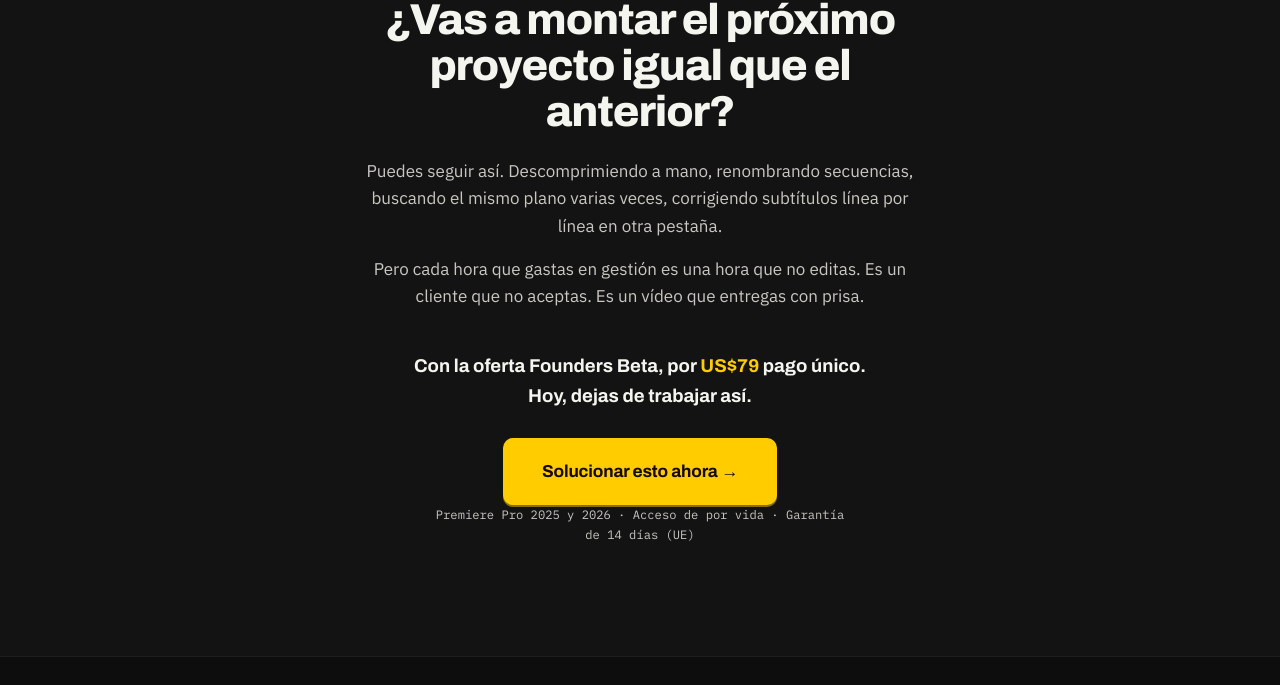
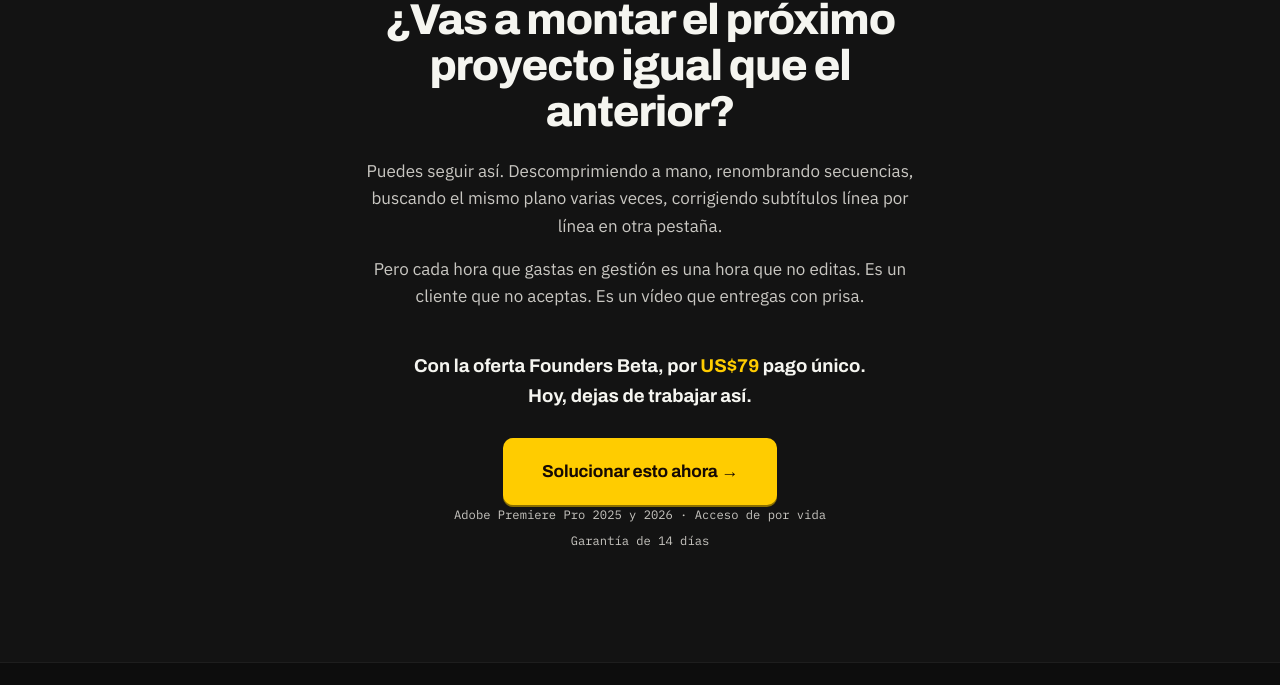
Before and after one commit to marquesdxp/postline-landing, a plain HTML site: page index.html in a window 1280 px wide. Shown: the part 10213-10898 px from the top of the page. Drawn offline with Linux system fonts and the light colour scheme.

Commit message:
Separar el texto de garantía del cierre en 2 líneas y darle más aire respecto al CTA
- "Adobe Premiere Pro 2025 y 2026 · Acceso de por vida" / "Garantía de 14 días" como líneas independientes
- Más margen superior para que no quede pegado al botón "Solucionar esto ahora"

```diff
--- a/css/style.css
+++ b/css/style.css
@@ -380,7 +380,9 @@ p{margin:0}
 .close p{color:var(--ink-soft);max-width:56ch;margin:0 0 16px}
 .close .price-line{font-family:var(--display);font-weight:700;color:var(--ink);font-size:1.16rem;margin:26px 0}
 .close .price-line b{color:var(--orange)}
-.close__meta{margin-top:34px;font-family:var(--mono);font-size:.76rem;color:var(--muted)}
+.close__meta{margin-top:40px;font-family:var(--mono);font-size:.76rem;color:var(--muted)}
+.close__meta span{display:block}
+.close__meta span+span{margin-top:6px}
 
 /* ==========================================================================
    FOOTER
--- a/index.html
+++ b/index.html
@@ -567,7 +567,7 @@
     <p>Pero cada hora que gastas en gestión es una hora que no editas. Es un cliente que no aceptas. Es un vídeo que entregas con prisa.</p>
     <p class="price-line">Con la oferta Founders Beta, por <b>US$79</b> pago único.<br>Hoy, dejas de trabajar así.</p>
     <a class="btn btn--primary btn--lg" href="#precio">Solucionar esto ahora →</a>
-    <p class="close__meta">Premiere Pro 2025 y 2026 · Acceso de por vida · Garantía de 14 días (UE)</p>
+    <p class="close__meta"><span>Adobe Premiere Pro 2025 y 2026 · Acceso de por vida</span><span>Garantía de 14 días</span></p>
   </div>
 </section>
 
```
